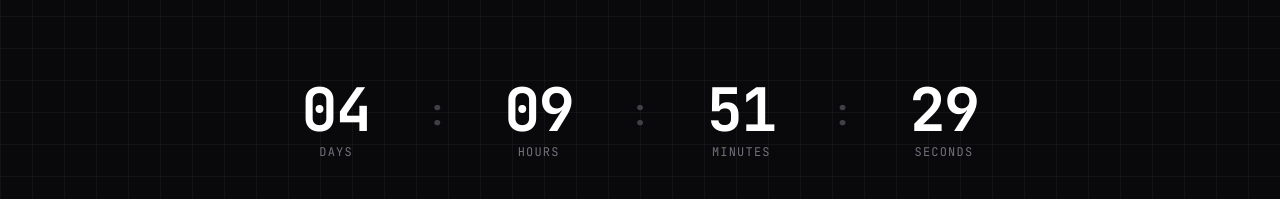
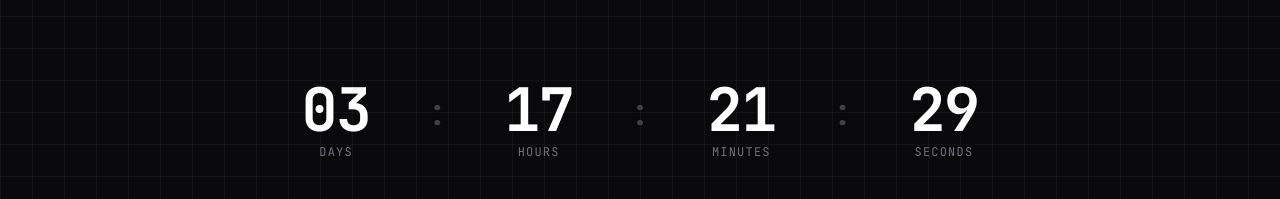
Before and after one commit to AayushRaj6447/aerocon-frontend, a React (Vite) app: page / in a window 1280 px wide. Shown: the part 592-791 px from the top of the page. Built offline with nearby package versions, Linux system fonts and the light colour scheme.

Commit message:
Update countdown timer to 25th Sept 5:30 PM (Drone Show)

```diff
--- a/src/components/Hero.jsx
+++ b/src/components/Hero.jsx
@@ -10,9 +10,9 @@ export default function Hero({ isReady = false, onHeroComplete }) {
   const [scrollProgress, setScrollProgress] = useState(0);
   const [isModalOpen, setIsModalOpen] = useState(false);
 
-  // Countdown timer to 26 September 2026
+  // Countdown timer to 25 September 2026, 05:30 PM (Inaugural Drone Show)
   const calculateTimeLeft = () => {
-    const eventDate = new Date('2026-09-26T10:00:00');
+    const eventDate = new Date('2026-09-25T17:30:00');
     const now = new Date();
     const difference = eventDate - now;
 
```
